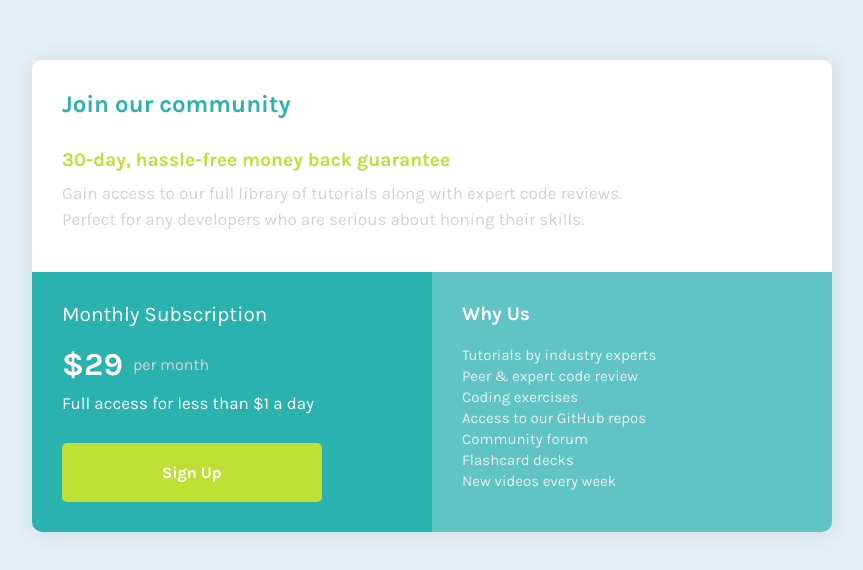
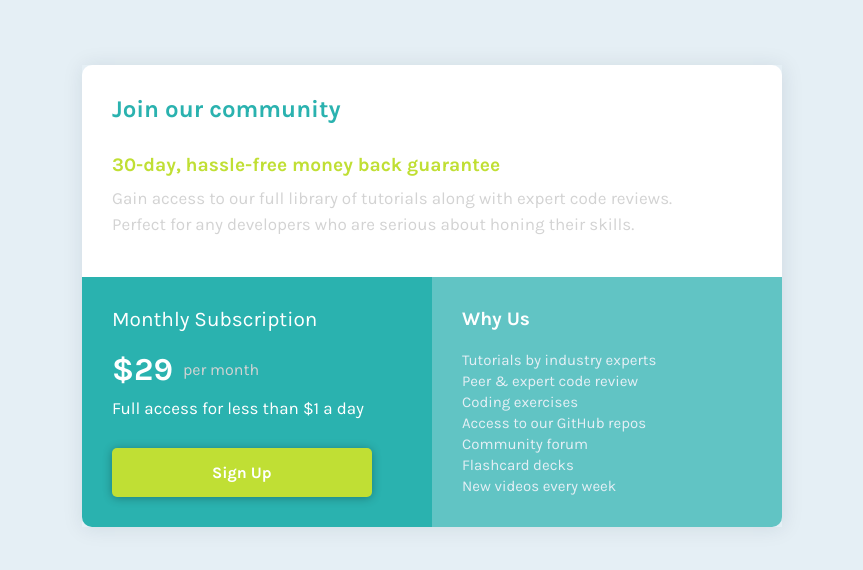
Before and after one commit to Abdelrahman0Khaled/single-price-grid-component-master, a plain HTML site: page index.html in a window 1280 px wide. Shown: the part 104-674 px from the top of the page, without its empty margins (208-1071 px from the left). Drawn offline with Linux system fonts and the light colour scheme.

Commit message:
Update main.css

```diff
--- a/main.css
+++ b/main.css
@@ -17,7 +17,7 @@ body{
 }
 
 .contener{
-    width:800px
+    width:700px
 }
 
 .contener .main{
@@ -113,7 +113,7 @@ body{
 .contener .main .subscripe .sign-up-ptn a{
     background-color: hsl(71, 73%, 54%);
     color: white;
-    padding: 20px 100px;
+    padding: 15px 100px;
     text-decoration: none;
     border-radius: 5px;
     -webkit-border-radius: 5px;
@@ -121,6 +121,8 @@ body{
     -ms-border-radius: 5px;
     -o-border-radius: 5px;
     font-weight: bold;
+    font-size: 16px;
+    box-shadow: 0 1px 10px rgba(0, 0, 0, 0.300);
 }
 
 .contener .main .why-us{
```
